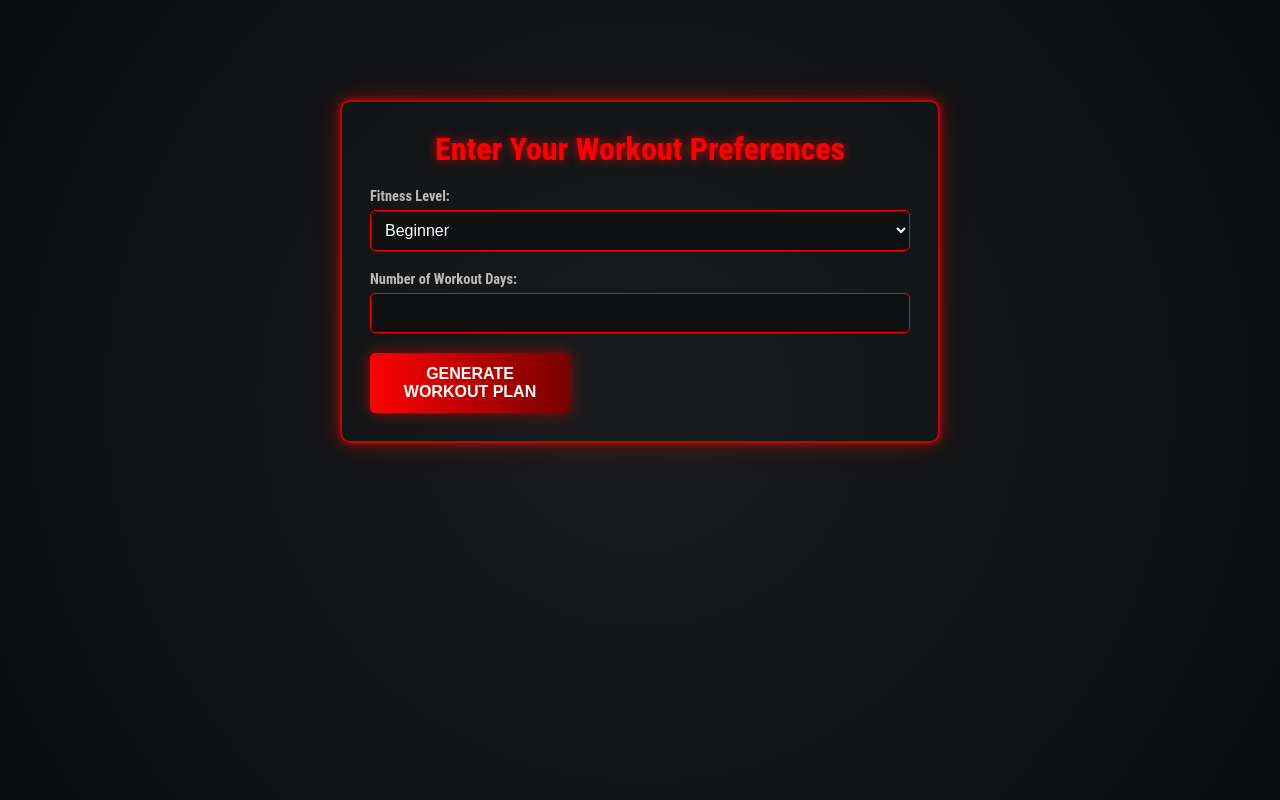
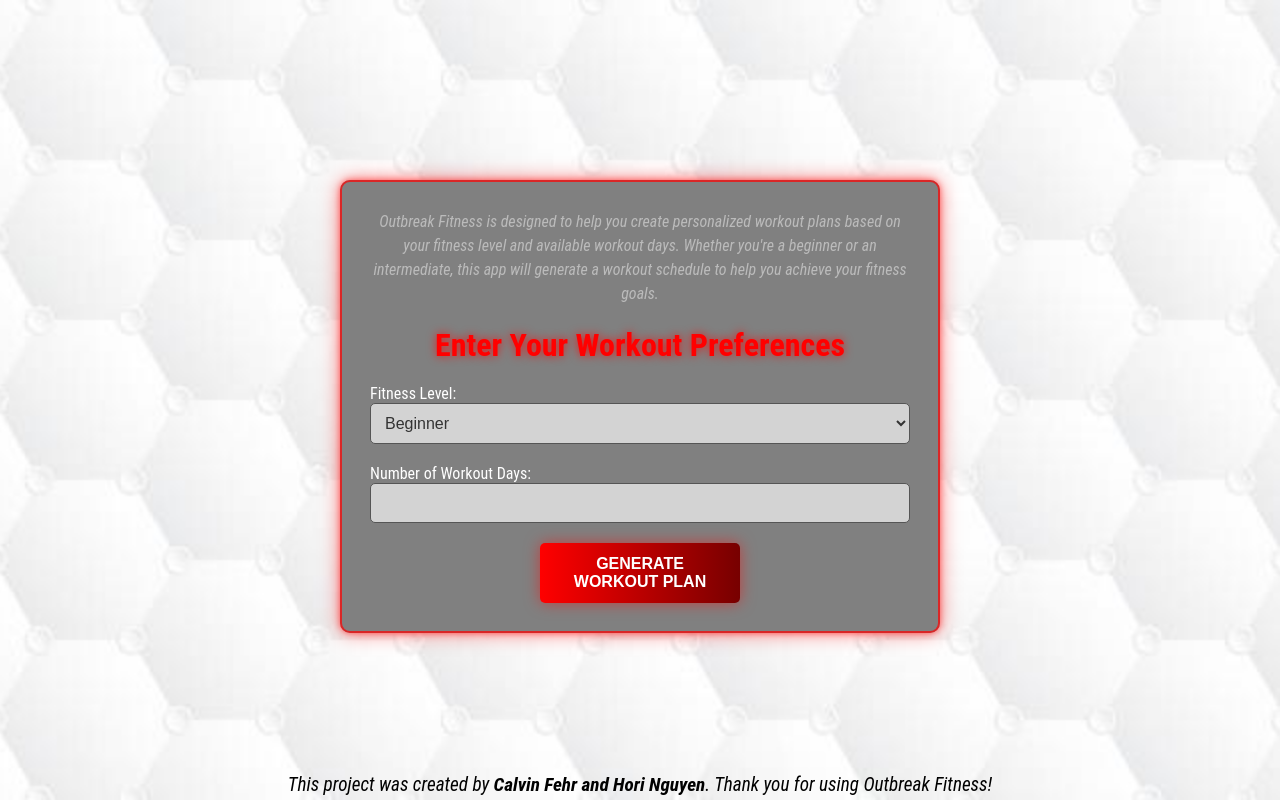
Before and after one commit to hantanguyen/CPSC481_Project, a Flask app: page / in a window 1280 px wide. Run offline with Flask 3, Linux system fonts and the light colour scheme; parts of the project's set-up code (start-up, migrations or seed data) failed here and were passed over.

Commit message:
final changes

```diff
--- a/fitnessApp/app.py
+++ b/fitnessApp/app.py
@@ -2,10 +2,8 @@
 import pickle
 import pandas as pd
 
-# Initialize Flask app
 app = Flask(__name__)
 
-# Load the processed dataset, model, and encoders
 with open('/workspaces/codespaces-blank/fitnessApp/processed_data/processed_dataset.pkl', 'rb') as f:
     df = pickle.load(f)
 
@@ -22,7 +20,6 @@
     user_fitness_level_code = level_encoder.transform([user_fitness_level.lower()])[0]
     filtered_df = df[df['Level_Code'] == user_fitness_level_code]
 
-    # Define the body parts for each day based on user input (3, 5, or 6 days)
     if num_days == 3:
         day_to_body_parts = {
             1: ['chest'],
@@ -54,10 +51,8 @@
             7: ['quadriceps', 'abdominals']
         }
 
-    # Initialize the workout plan dictionary
     workout_plan = {}
 
-    # Loop through days 1 to 7 and assign exercises or rest
     for day in range(1, 8):
         workout_day_body_parts = day_to_body_parts.get(day)
 
@@ -65,18 +60,11 @@
             if 'rest' in workout_day_body_parts:
                 workout_plan[day] = {"type": "rest", "message": f"Day {day}: Rest Day"}
             else:
-                # Get exercises for the body parts of the current day
                 day_plan = filtered_df[filtered_df['BodyPart'].isin(workout_day_body_parts)]
-
-                # If no exercises available for that body part, set as rest day
                 if day_plan.empty:
                     workout_plan[day] = {"type": "rest", "message": f"Day {day}: No exercises available, rest day."}
                     continue
-
-                # Sample the exercises and select the top-rated exercises
                 day_plan = day_plan.sample(n=min(num_recommendations, len(day_plan)))
-
-                # Add to workout plan without the Predicted_BodyPart column
                 workout_plan[day] = {
                     "type": "workout",
                     "message": f"Day {day}: Workout Plan",
@@ -87,24 +75,20 @@
 
     return workout_plan
 
-# Route to handle the form submission and display results
 @app.route('/', methods=['GET', 'POST'])
 def index():
     if request.method == 'POST':
         user_fitness_level = request.form['fitness_level']
         num_days = int(request.form['num_days'])
 
-        # Generate the workout plan
         recommended_plan = recommend_exercises(user_fitness_level, num_days)
 
-        # Process checkbox data (which exercises were marked as completed)
         completed_exercises = []
         for key in request.form:
             if key.startswith('completed_'):
-                if request.form[key] == '1':  # Checkbox checked
+                if request.form[key] == '1':
                     completed_exercises.append(key.replace('completed_', ''))
 
-        # Print the completed exercises (you can save this to a database or session)
         print(f"Completed exercises: {completed_exercises}")
 
         return render_template('workout_plan.html', workout_plan=recommended_plan)
--- a/fitnessApp/static/styles.css
+++ b/fitnessApp/static/styles.css
@@ -17,14 +17,20 @@
   object-fit: cover;
 }
 
-.App {
-  display: none;
-}
-
 * {
   margin: 0;
   padding: 0;
   box-sizing: border-box;
+}
+
+body {
+  background-image: url('background.jpg');
+  background-size: cover;
+  background-position: center;
+  background-repeat: no-repeat;
+  font-family: Arial, sans-serif;
+  margin: 0;
+  padding: 0;
 }
 
 .App {
@@ -32,14 +38,15 @@
   justify-content: center;
   align-items: flex-start;
   min-height: 100vh;
-    background: radial-gradient(circle, #1b1c1e, #0b0c0e);
+  background: none;
   font-family: "Roboto Condensed", sans-serif;
   color: #ffffff;
   margin: 0;
-    padding-top: 100px;
+  padding-top: 180px;
 }
+
 .form-container {
-    background-color: transparent;
+  background-color: #808080;
   padding: 30px;
   border-radius: 10px;
   box-shadow: 0 0 20px rgba(255, 0, 0, 0.5);
@@ -105,21 +112,14 @@
   flex: 1;
 }
 
-  .form-group label {
-    font-size: 0.9rem;
-    font-weight: bold;
-    color: #bbb;
-    margin-bottom: 5px;
-  }
-
 .form-group input,
 .form-group select {
   padding: 10px;
   font-size: 1rem;
-    border: 1px solid #ff0000;
+  border: 1px solid #555555;
   border-radius: 5px;
-    background: #0f1012;
-    color: #ffffff;
+  background: #d3d3d3;
+  color: #333333;
   transition: border-color 0.3s ease, box-shadow 0.3s ease;
 }
 
@@ -148,7 +148,10 @@
   max-width: 200px;
   box-shadow: 0 0 15px rgba(255, 0, 0, 0.5);
   text-transform: uppercase;
+  display: block;
+  margin: 0 auto;
 }
+
 
 .submit-btn:hover {
   background: #ff0000;
@@ -218,7 +221,6 @@
 table th:last-child,
 table td:last-child {
   text-align: center;
-  }
 
 @media (max-width: 768px) {
   .form-row {
@@ -226,3 +228,24 @@
     gap: 10px;
   }
 }
+}
+
+.project-description {
+  font-size: 1rem;
+  color: #bbbbbb;
+  text-align: center;
+  margin-bottom: 20px;
+  font-style: italic;
+  line-height: 1.5;
+}
+
+.made-by {
+  text-align: center;
+  margin-top: 140px;
+  font-size: 1.2rem;
+  color: #000000;
+}
+
+.made-by-text {
+  font-style: italic;
+}
--- a/fitnessApp/templates/index.html
+++ b/fitnessApp/templates/index.html
@@ -13,6 +13,9 @@
   </div>
   <div class="App" style="display: none;">
     <div class="form-container">
+      <p class="project-description">
+        Outbreak Fitness is designed to help you create personalized workout plans based on your fitness level and available workout days. Whether you're a beginner or an intermediate, this app will generate a workout schedule to help you achieve your fitness goals.
+      </p>
       <h1 class="form-title">Enter Your Workout Preferences</h1>
       <form method="POST" class="fitness-form">
         <div class="form-group">
@@ -29,6 +32,11 @@
         <button type="submit" class="submit-btn">Generate Workout Plan</button>
       </form>
     </div>
+    <div class="made-by">
+      <p class="made-by-text">
+        This project was created by <strong>Calvin Fehr and Hori Nguyen</strong>. Thank you for using Outbreak Fitness!
+      </p>
+    </div>
   </div>
   <script src="/static/script.js"></script>
 </body>
```
Also changed, not shown: fitnessApp/static/background.jpg (added). Lines whose indentation alone changed are shown as unchanged.
